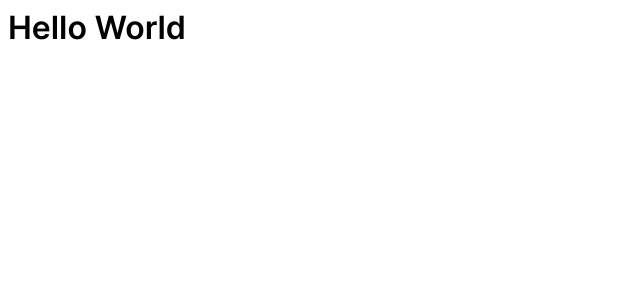
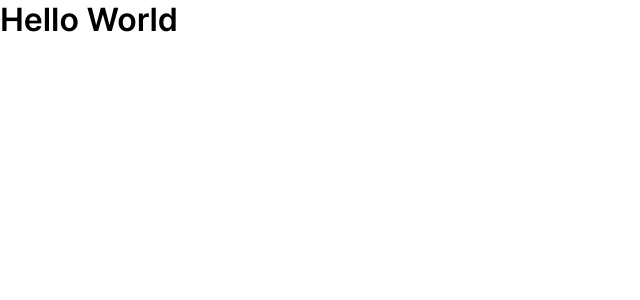
Before and after one commit to martiniucanastasia/next-ts-commerce, a Next.js app: page / in a window 1280 px wide. Shown: the top 300 px of the page, without its empty margins (0-640 px from the left). Built offline with nearby package versions, Linux system fonts and the light colour scheme.

Commit message:
Remove margins from body, ul

```diff
--- a/src/styles/global.ts
+++ b/src/styles/global.ts
@@ -11,6 +11,7 @@ ${fontStyles}
   }
 
   body {
+    margin: 0;
     font-family: var(--font-primary), sans-serif, Tahoma;
   }
 
@@ -18,7 +19,7 @@ ${fontStyles}
     margin: 0;
   }
 
-  html, body, #root {
+  html, body {
     height: 100%;
   }
 
@@ -30,6 +31,10 @@ ${fontStyles}
     vertical-align: bottom;
   }
 
+  ul {
+    margin: 0;
+  }
+
   li {
     list-style: none;
   }
```
